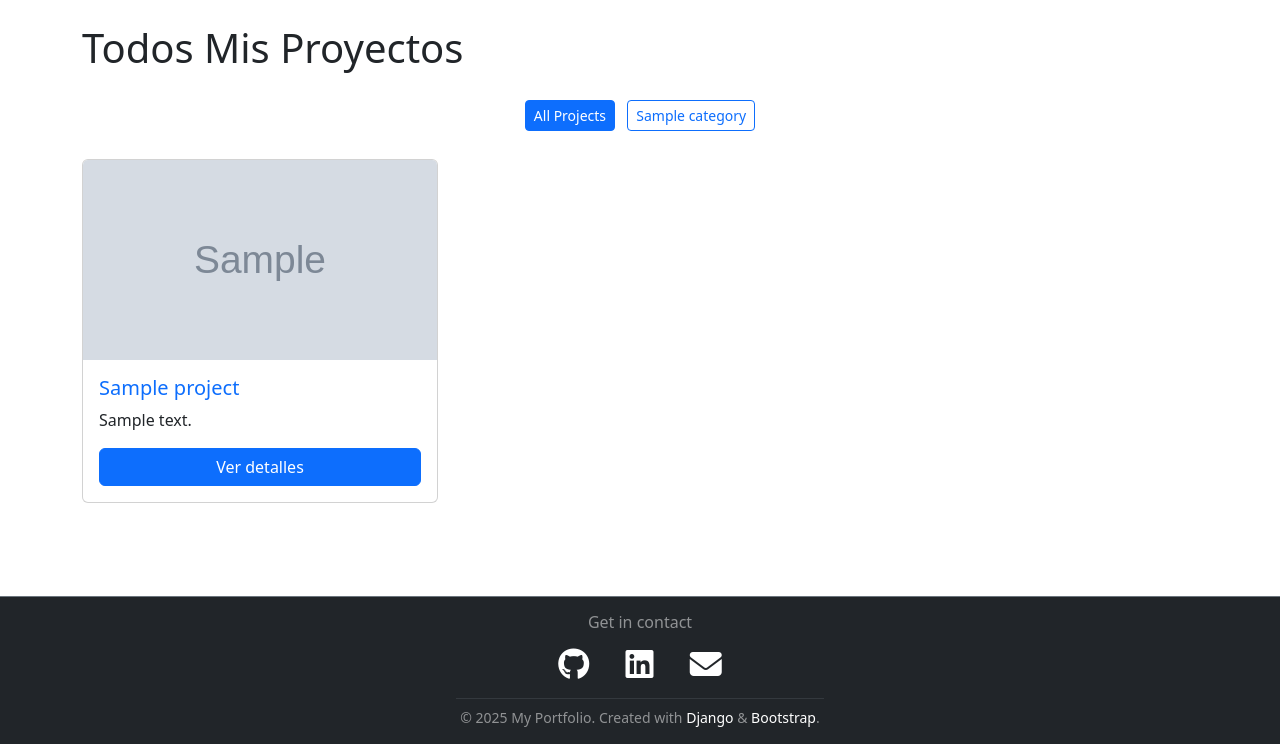
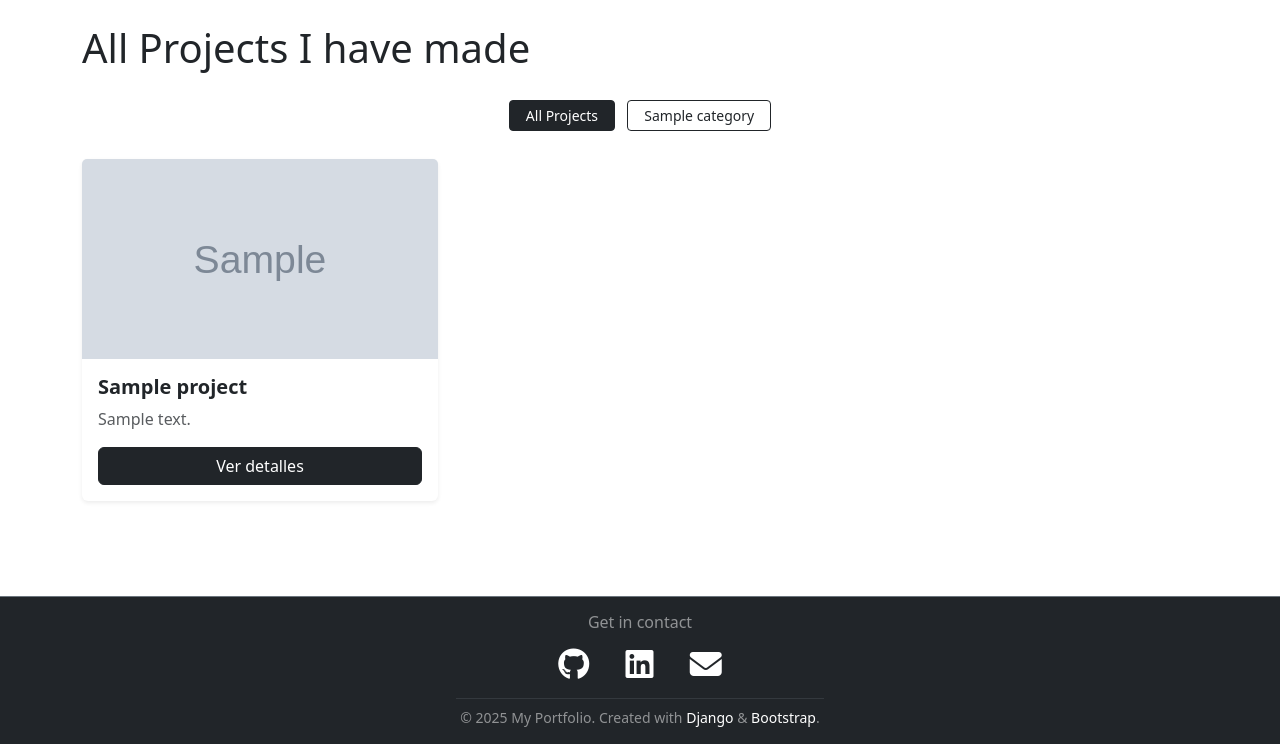
Before and after one commit to marcos-caballeronieto/my-web-portfolio, a Django app: page /projects/ in a window 1280 px wide. Shown: the part 56-800 px from the top of the page. Run offline with Django 5.2, Linux system fonts and the light colour scheme; tables that the repository leaves empty hold one stand-in row (values such as "Sample post"); grey boxes marked "Sample" are stand-in pictures.

Commit message:
fix: Changed buttons colors so all fit the web style

```diff
--- a/portfolio/templates/project_list.html
+++ b/portfolio/templates/project_list.html
@@ -1,45 +1,49 @@
 {% extends 'base.html' %}
 
 {% block content %}
-    <h1 class="mb-4">Todos Mis Proyectos</h1>
+    <h1 class="mb-4">All Projects I have made</h1>
 
     <div class="text-center mb-4">
 
         <a href="{% url 'project_list' %}"
-           class="btn {% if not active_category %}btn-primary{% else %}btn-outline-primary{% endif %} btn-sm m-1">
+           class="btn {% if not active_category %}btn-dark{% else %}btn-outline-dark{% endif %} btn-sm m-1 px-3">
             All Projects
         </a>
 
         {% for category in categories %}
             <a href="?category={{ category.name }}"
-               class="btn {% if active_category == category.name %}btn-primary{% else %}btn-outline-primary{% endif %} btn-sm m-1">
+               class="btn {% if active_category == category.name %}btn-dark{% else %}btn-outline-dark{% endif %} btn-sm m-1 px-3">
                 {{ category.name }}
             </a>
         {% endfor %}
     </div>
+
     <div class="row row-cols-1 row-cols-md-2 row-cols-lg-3 g-4">
 
         {% for project in projects %}
             <div class="col">
-                <div class="card h-100">
+                <div class="card h-100 shadow-sm border-0">
                     {% if project.image %}
                         <img src="{{ project.image.url }}" class="card-img-top" alt="{{ project.title }}" style="height: 200px; object-fit: cover;">
                     {% endif %}
+
                     <div class="card-body d-flex flex-column">
                         <h5 class="card-title">
-                            <a href="{% url 'project_detail' project.pk %}" class="text-decoration-none">
+                            <a href="{% url 'project_detail' project.pk %}" class="text-decoration-none text-dark fw-bold">
                                 {{ project.title }}
                             </a>
                         </h5>
-                        <p class="card-text">{{ project.description|truncatewords:20 }}</p>
-                        <a href="{% url 'project_detail' project.pk %}" class="btn btn-primary mt-auto">Ver detalles</a>
+                        <p class="card-text text-muted">{{ project.description|truncatewords:20 }}</p>
+
+                        <a href="{% url 'project_detail' project.pk %}" class="btn btn-dark mt-auto">Ver detalles</a>
                     </div>
                 </div>
             </div>
 
         {% empty %}
-            <div class="col">
-                <p>No hay proyectos para mostrar{% if active_category %} en la categoría "{{ active_category }}"{% endif %}.</p>
+            <div class="col-12 text-center py-5">
+                <p class="text-muted">No hay proyectos para mostrar{% if active_category %} en la categoría "{{ active_category }}"{% endif %}.</p>
+                <a href="{% url 'project_list' %}" class="btn btn-outline-dark btn-sm">Ver todos</a>
             </div>
         {% endfor %}
 
```
Also changed, not shown: portfolio/templates/home.html (+14 -13 lines).
